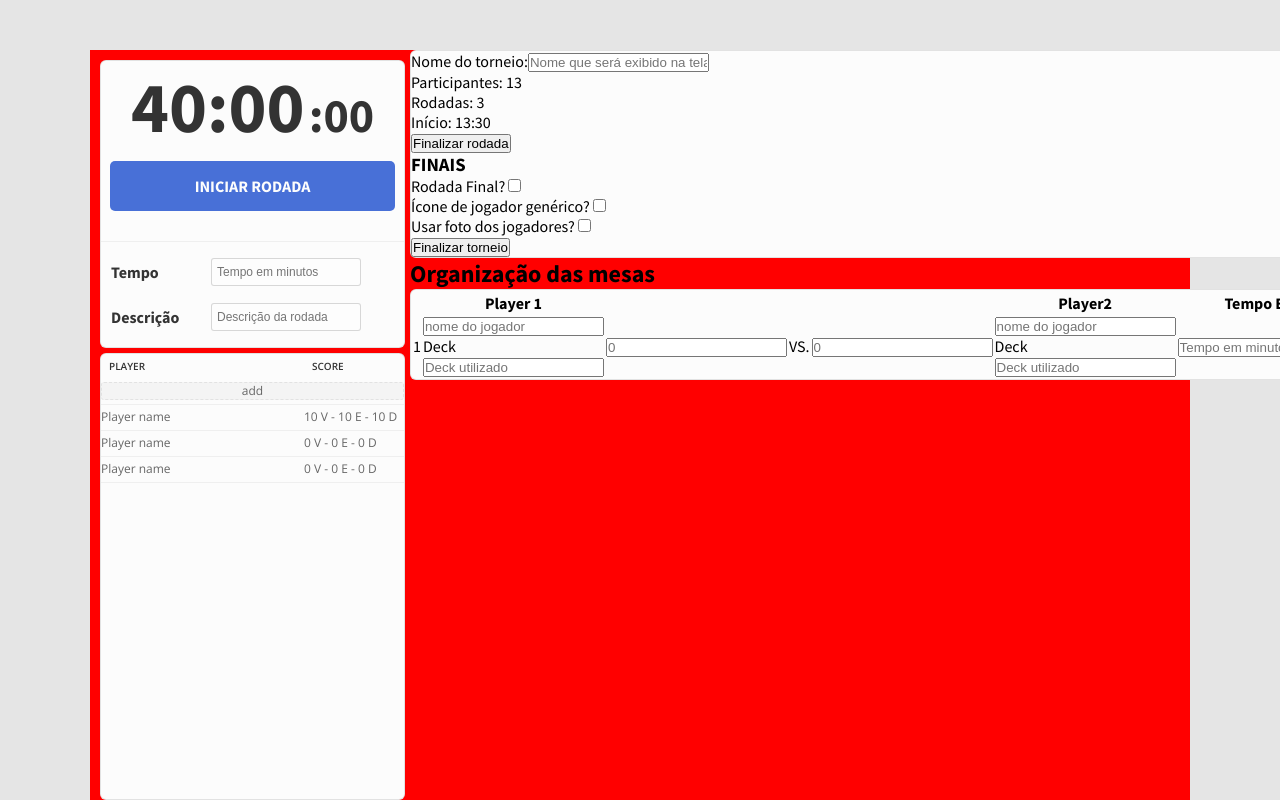
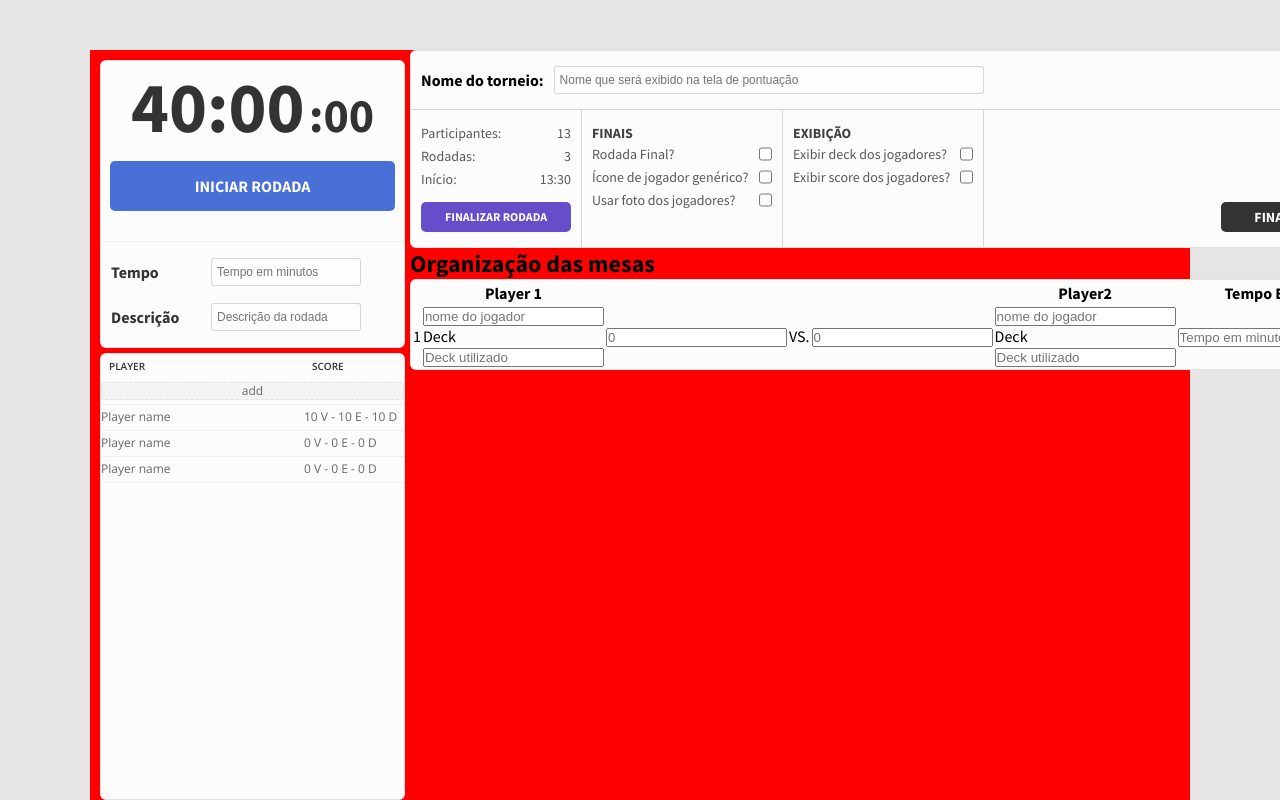
Before and after one commit to brunogirome/scorekeeper-online, a React (Create React App) app: page / in a window 1280 px wide. Shown: the top 800 px of the page. Built offline with nearby package versions, Linux system fonts and the light colour scheme; a web font is replaced by a local one.

Commit message:
Tournament info card

```diff
--- a/src/pages/Dashboard/index.tsx
+++ b/src/pages/Dashboard/index.tsx
@@ -1,11 +1,10 @@
-import { Container, Timer, PlayerTable } from './styles';
+import { Container, Timer, PlayerTable, TourntamentInfo } from './styles';
 
 export function Dashboard() {
   const minutesSeconds = '40:00';
   const milleseconds = ':00';
 
   return (
-    <>
     <Container>
       <section>
         <Timer>
@@ -51,16 +50,16 @@ export function Dashboard() {
         </PlayerTable>
       </section>
       <section>
+        <TourntamentInfo>
           <div>
-            <div>
-              Nome do torneio:
+            <span>Nome do torneio:</span>
             <input
               type="text"
               placeholder="Nome que será exibido na tela de pontuação"
             />
           </div>
           <div>
-              <div>
+            <div className="generalInfo">
               <p>
                 Participantes: <span>13</span>
               </p>
@@ -74,7 +73,7 @@ export function Dashboard() {
                 <button type="button">Finalizar rodada</button>
               </div>
             </div>
-              <div>
+            <div className="checkboxRow">
               <h3>FINAIS</h3>
               <p>
                 Rodada Final? <input type="checkbox" />
@@ -86,11 +85,20 @@ export function Dashboard() {
                 Usar foto dos jogadores? <input type="checkbox" />
               </p>
             </div>
+            <div className="checkboxRow">
+              <h3>EXIBIÇÃO</h3>
+              <p>
+                Exibir deck dos jogadores? <input type="checkbox" />
+              </p>
+              <p>
+                Exibir score dos jogadores? <input type="checkbox" />
+              </p>
+            </div>
             <div>
               <button type="button">Finalizar torneio</button>
             </div>
           </div>
-          </div>
+        </TourntamentInfo>
         <h2>Organização das mesas</h2>
         <div>
           <table>
@@ -145,6 +153,5 @@ export function Dashboard() {
         </div>
       </section>
     </Container>
-    </>
   );
 }
--- a/src/pages/Dashboard/styles.ts
+++ b/src/pages/Dashboard/styles.ts
@@ -197,3 +197,144 @@ export const PlayerTable = styled.div`
     }
   }
 `;
+
+export const TourntamentInfo = styled.div`
+  > div:first-child {
+    padding: 15px 10px;
+
+    display: flex;
+    align-items: center;
+
+    border-bottom: 1px solid rgba(0, 0, 0, 0.15) !important;
+
+    font-family: 'Source Sans Pro';
+    font-style: normal;
+    font-weight: 700;
+    font-size: 16px;
+    line-height: 18px;
+
+    input {
+      margin-left: 10px;
+
+      width: 430px;
+      height: 28px;
+      font-size: 12px;
+
+      display: flex;
+      align-items: center;
+
+      padding-left: 5px;
+
+      background: #fdfdfd;
+      border: 1px solid rgba(0, 0, 0, 0.15);
+      border-radius: 3px;
+    }
+  }
+
+  > div + div {
+    button {
+      font-family: 'Source Sans Pro';
+      font-style: normal;
+      font-weight: 700;
+      font-size: 14px;
+      line-height: 16px;
+      color: #fdfdfd;
+
+      display: flex;
+      align-items: center;
+      justify-content: center;
+
+      text-transform: uppercase;
+
+      background: #333333;
+
+      border: 0;
+      padding: 0 16px;
+      transition: background-color 0.2s;
+
+      border-radius: 5px;
+    }
+
+    color: #595959;
+
+    display: flex;
+
+    font-family: 'Source Sans Pro';
+    font-style: normal;
+    font-weight: 400;
+    font-size: 14px;
+    line-height: 16px;
+
+    > div {
+      padding: 15px 10px;
+
+      border-right: 1px solid rgba(0, 0, 0, 0.15) !important;
+
+      h3 {
+        font-family: 'Source Sans Pro';
+        font-style: normal;
+        font-weight: 700;
+        font-size: 14px;
+        line-height: 16px;
+
+        color: #404040;
+        margin-bottom: 5px;
+      }
+
+      p {
+        display: flex;
+        justify-content: space-between;
+      }
+
+      p + p {
+        margin-top: 7px;
+      }
+    }
+
+    .generalInfo {
+      p {
+        width: 150px;
+      }
+
+      > div {
+        display: flex;
+        align-items: center;
+        justify-content: center;
+
+        margin-top: 15px;
+
+        button {
+          background-color: #664dca;
+
+          width: 150px;
+
+          height: 30px;
+
+          font-size: 12px;
+
+          x &:hover {
+            background: ${shade(0.2, '#664dca')};
+          }
+        }
+      }
+    }
+
+    .checkboxRow {
+      p {
+        width: 180px;
+      }
+    }
+
+    & > div:last-child {
+      width: 100%;
+      display: flex;
+      justify-content: end;
+      align-items: end;
+
+      button {
+        width: 190px;
+        height: 30px;
+      }
+    }
+  }
+`;
```
Lines whose indentation alone changed are shown as unchanged.
